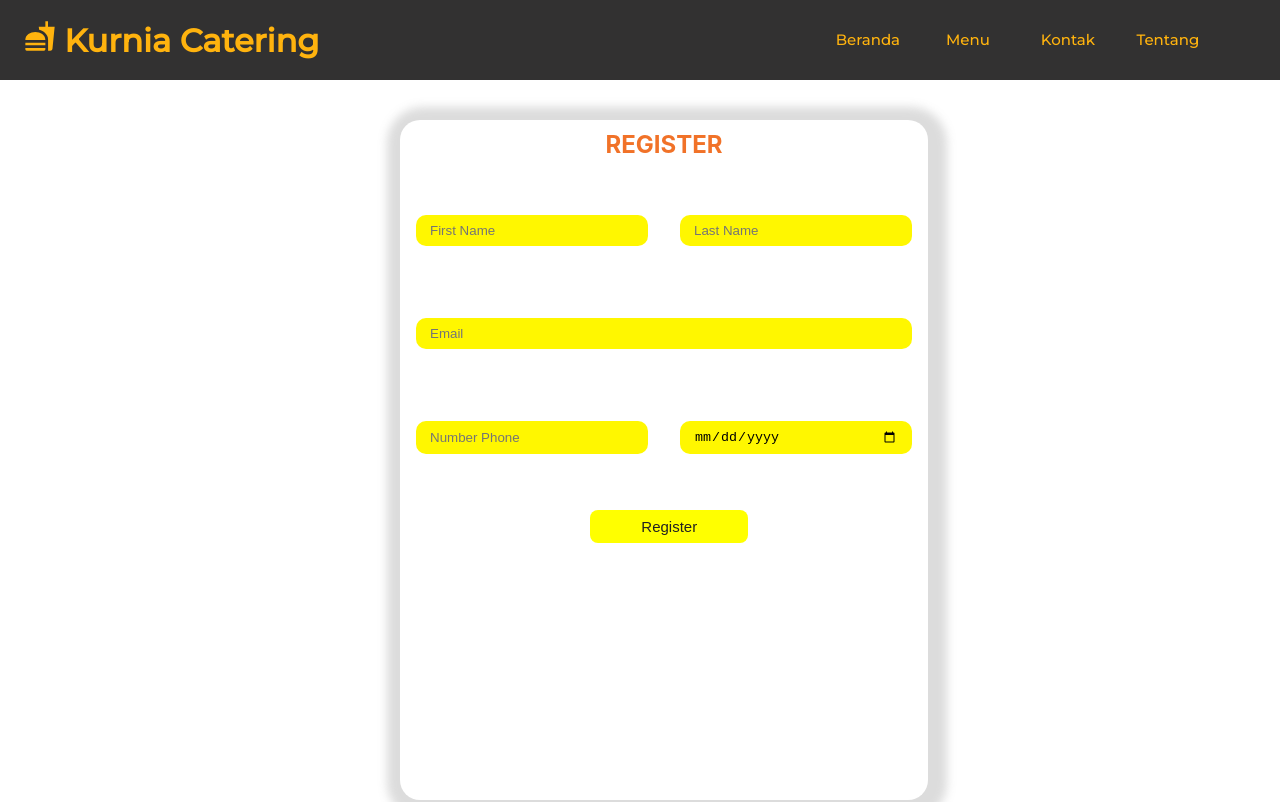
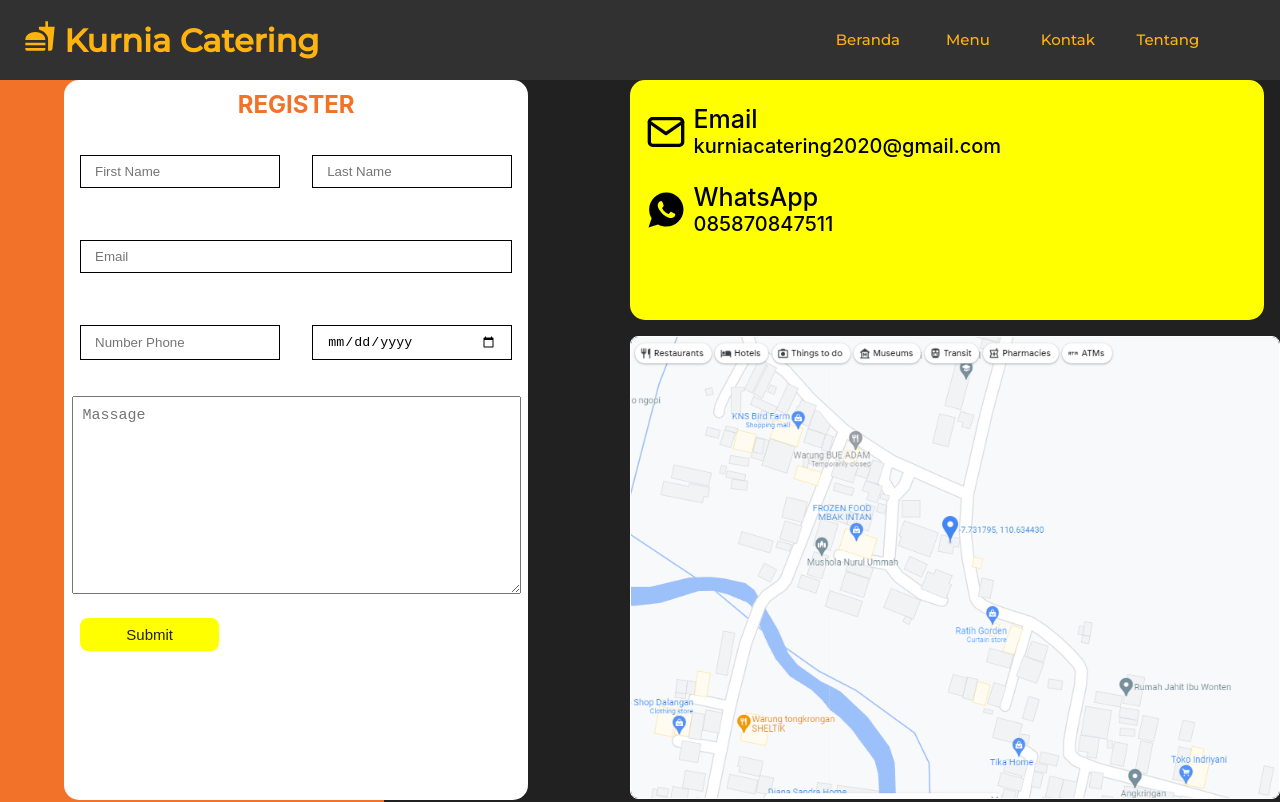
Before and after one commit to Yahya08/kurnia-cateringv2, a React (Create React App) app: page /reserfasi in a window 1280 px wide. Shown: the top 802 px of the page. Built offline with nearby package versions, Linux system fonts and the light colour scheme.

Commit message:
Update reservasi

```diff
--- a/src/Component/Component CSS/Reserfasi.css
+++ b/src/Component/Component CSS/Reserfasi.css
@@ -1,7 +1,7 @@
 .loginlagi{
-    /* height: 140vh; */
-    /* display: block; */
-    background-color: #ffffff;
+
+  background: linear-gradient(90deg,#F17228 0%, #F17228 30%, #212121 30%,#212121 100%);
+
 
   }
   .cont{
@@ -10,31 +10,25 @@
   .div-nav{
     height: 10vh;
     display: block;
-    /* border-radius: 1px solid #000; */
   }
 
   .fot-rese{
-    /* display: flex; */
     margin-top: 5vh;
     margin-left: 50vh;
   }
   /* Kanan  */
   .forn-container {
     color: #F17228;
-    width: 60%;
-    height: 85vh;
+    width: 150%;
+    height: 90vh;
+
     background-color: #ffffff;
-    box-shadow: 3px 3px 10px 16px rgba(137, 137, 137, 0.298);
-
+    /* box-shadow: 3px 3px 10px 16px rgba(137, 137, 137, 0.298); */
     flex-direction: column;
-    border-radius: 20px;
+    border-radius: 15px;
     display: flex;
-
-    /* margin-top: 1rem; */
-    /* margin-left: 9rem; */
-
-    gap: 40px;
-    /* padding: 30px 20px; */
+    position: relative;
+    gap: 20px;
     text-align: center;
   }
   .forn-container h2{
@@ -53,18 +47,20 @@
   }
   .forn-container input {
     padding: 8px 14px;
-    border-radius: 10px;
+    /* border-radius: 10px; */
     border: none;
     outline: none;
     margin: 1rem;
-    background-color: #fff700;
+    border: 1px solid #000;
+    /* background-color: #fff700; */
 
   }
-  .forn-container input[type="checkbox"] {
-    background-color: #1a1a1a;
-
-    width: 15px;
-    height: 15px;
+  .massage textarea{
+    width: 92%;
+    height: 22vh;
+    /* margin-left: -0.6rem; */
+    font-size: 15px;
+    padding: 10px;
 
   }
 
@@ -79,7 +75,7 @@
     font-size: 15px;
 
     width: 30%;
-    margin-left: 36%;
+    margin-left: 1rem;
   }
   .forn-container button:hover {
     background-color: #212121;
@@ -92,3 +88,66 @@
   .phon{
     width: 38%;
   }
+
+  /* /// New reservasi */
+  .body-reser{
+  height: 130vh;
+  }
+.hubung{
+    position: relative;
+   margin-left: 4rem;
+}
+  .boxreservasi{
+    position: relative;
+    display: flex;
+    width: 100%;
+  }
+  .contact-poss{
+    width: 82%;
+    height: 85vh;
+  }
+  .contact-info {
+    height: 30vh;
+    width: 70%;
+    margin-left: 16rem;
+    background-color: #ffff00;
+    border-radius: 15px;
+    position: relative;
+
+  }
+ .contch2{
+    margin-left: 1rem;
+
+
+  }
+.map{
+  height: 57.6vh;
+  margin-top: 1rem;
+  margin-left: 16rem;
+  border: 1px solid #fff;
+  border-radius: 8px;
+
+
+
+}
+.contact-poss .contact-info li{
+  display: flex;
+}
+.contact-poss .contact-info a{
+  text-decoration: none;
+  color: #000;
+  font-size: 25px;
+  font-weight: 500;
+  margin-left: 0.5rem;
+  margin-top: 1.5rem;
+}
+.contact-poss .contact-info p{
+  font-size: 20px;
+}
+.icn-ress{
+  font-size: 40px;
+  margin-top: 2rem;
+  margin-left: 1rem;
+  color: rgb(0, 0, 0);
+
+}
--- a/src/Component/Reserfasi.jsx
+++ b/src/Component/Reserfasi.jsx
@@ -1,6 +1,8 @@
 import "./Component CSS/Reserfasi.css";
 import Navbar from "../assets/Navbar";
-// import Cover from "../assets/Img/Card/cover.jpg"
+import { IoLogoWhatsapp } from "react-icons/io";
+import {FiMail} from "react-icons/fi";
+import Map from "../assets/Img/Card/map.PNG"
 import Footer from "../assets/Footer";
 function Reserfasi() {
   return (
@@ -11,7 +13,9 @@ function Reserfasi() {
 
         <Navbar/>
         </div>
-        <div className="fot-rese">
+        <div className="hubung">
+        <div className="boxreservasi">
+          <div className="contact-form">
 
             <form className="forn-container">
               <h2>Register</h2>
@@ -23,11 +27,43 @@ function Reserfasi() {
               <div className="name">
                 <input type="text-login" placeholder="Number Phone" required />
                 <input type="date" placeholder="Last Name" required />
+
               </div>
-          <button>Register</button>
+              <div className="massage">
+                <textarea placeholder="Massage" ></textarea>
+              </div>
+
+              <button>Submit</button>
             </form>
+          </div>
+          <div className="contact-poss">
+            <div className="contact-info">
+              <ul>
+                <li>
+                   <FiMail className="icn-ress"/>
+                  <a href="mailto:kurniacatering2020@gmail.com">Email
+                  <p>kurniacatering2020@gmail.com</p>
+                  </a>
+                </li>
+                <li>
+                   <IoLogoWhatsapp className="icn-ress"/>
+                  <a href="https://wa.me/6285712872931">WhatsApp
+                  <p>085870847511</p>
+                  </a>
+                </li>
 
 
+
+
+              </ul>
+            </div>
+            <div className="contact-map">
+            <img className="map" src={Map} alt="" />
+
+            </div>
+
+          </div>
+        </div>
       </div>
       </div>
           <Footer/>
--- a/src/Component/Tim.jsx
+++ b/src/Component/Tim.jsx
@@ -1,42 +1,10 @@
 
 import "./Component CSS/Tim.css"
-import Img from "../assets/Img/Card/png2.png"
 function Tim() {
   return (
-    <div className="tim">
-        <div className="sub-tim">
-        <div className="tim-card">
-            <div className="imgtim">
-                <img className="tim-img" src={Img} alt="" />
-            </div>
-            <div className="content-tim">
-                <div className="detail-tim">
-                    <a className="timh2" href="https://wa.me/6285870847511">Kontak</a>
-                </div>
-            </div>
-        </div>
-        <div className="tim-card">
-            <div className="imgtim">
-                <img className="tim-img" src={Img} alt="" />
-            </div>
-            <div className="content-tim">
-                <div className="detail-tim">
-                    <a className="timh2" href="mailto:kurniacatering2020@gmail.com">Email</a>
-                </div>
-            </div>
-        </div> <div className="tim-card">
-            <div className="imgtim">
-                <img className="tim-img" src={Img} alt="" />
-            </div>
-            <div className="content-tim">
-                <div className="detail-tim">
-                    <a className="timh2" href="https://www.google.com/maps/@-7.7589924,110.4080597,3a,75y,123.66h,90.14t/data=!3m7!1e1!3m5!1sFicJ9H0YFRMCRIR2Jc_41w!2e0!6shttps:%2F%2Fstreetviewpixels-pa.googleapis.com%2Fv1%2Fthumbnail%3Fpanoid%3DFicJ9H0YFRMCRIR2Jc_41w%26cb_client%3Dsearch.revgeo_and_fetch.gps%26w%3D96%26h%3D64%26yaw%3D129.08%26pitch%3D0%26thumbfov%3D100!7i16384!8i8192?entry=ttu">Lokasi</a>
-                </div>
-            </div>
-        </div>
 
-        </div>
-        </div>
+ <>
+ </>
 
 
   )
```
Also changed, not shown: src/Component/Font.jsx (+64 -4 lines), src/assets/Img/Card/map.PNG (added). Lines whose indentation alone changed are shown as unchanged.
